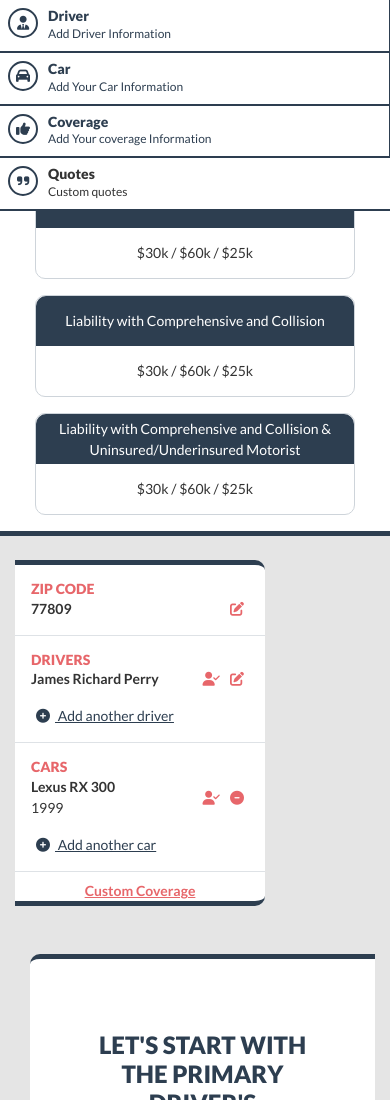
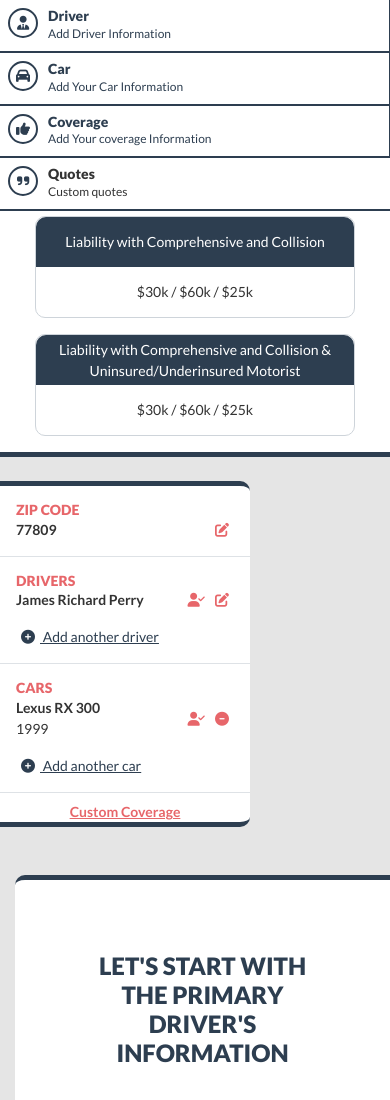
Before and after one commit to m-waqas-ashfaq/quotePages, a React (Create React App) app: page /LandingPage in a window 390 px wide. Shown: the top 1100 px of the page. Built offline with nearby package versions, Linux system fonts and the light colour scheme; the HTML template or start-up script is replaced by a standard one.

Commit message:
Update App.css

```diff
--- a/src/App.css
+++ b/src/App.css
@@ -45,7 +45,7 @@ a {
 .container-fluid {
   max-width: 900px
 }
-
+.navbar{display:none}
 .quote-form {
   padding: 0 50px;
   background: #FFF;
@@ -574,10 +574,7 @@ header.normal {
 }
 
 @media screen and (max-width:950px) {
-  .content {
-    margin-left: 15px;
-    margin-right: 15px
-  }
+
 }
 
 @media screen and (max-width:767px) {
```
